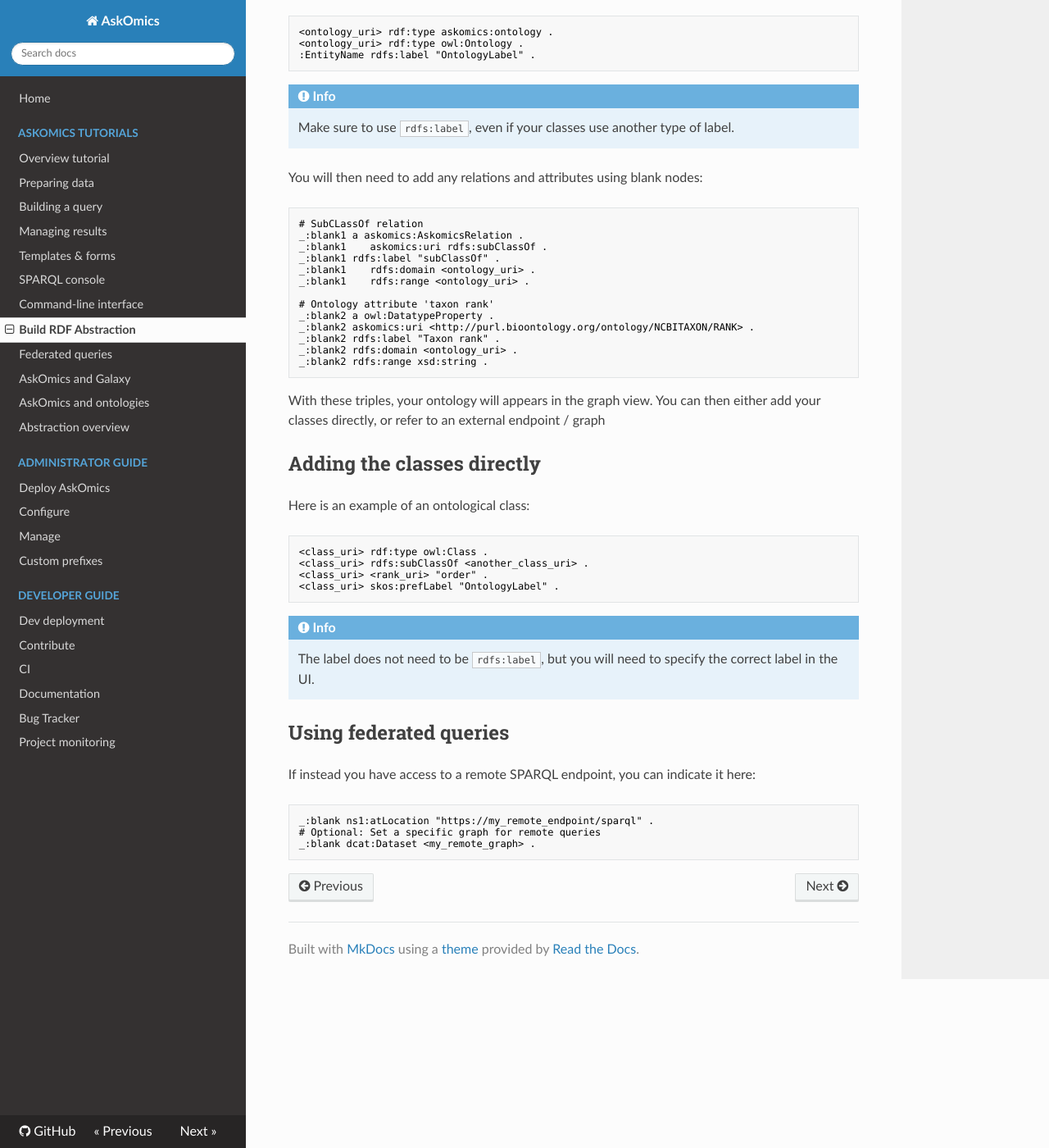
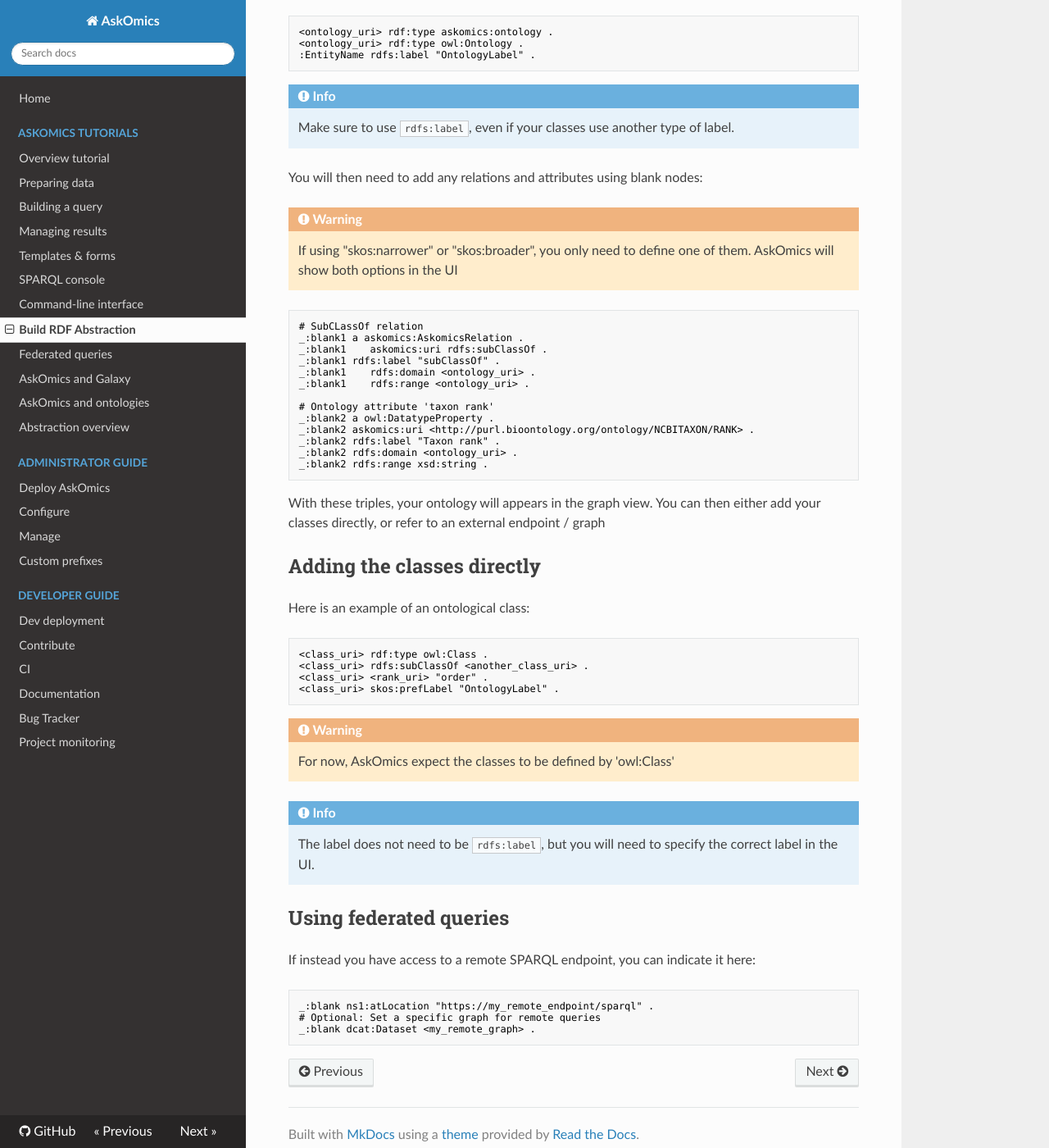
Before and after one commit to askomics/flaskomics, an MkDocs documentation site: the page built from docs/abstraction.md, in a window 1280 px wide and 1400 px high, scrolled down 5614 px. Shown: the whole window at 82% size. Built offline with MkDocs 1.6.1, drawn with Linux system fonts in a browser that asks for light colours; nearby versions of some CDN libraries.

Commit message:
More doc

````diff
--- a/docs/abstraction.md
+++ b/docs/abstraction.md
@@ -274,6 +274,10 @@
 
 You will then need to add any relations and attributes using blank nodes:
 
+!!! warning
+    If using "skos:narrower" or "skos:broader", you only need to define one of them.
+    AskOmics will show both options in the UI
+
 ```turtle
 # SubCLassOf relation
 _:blank1 a askomics:AskomicsRelation .
@@ -304,6 +308,9 @@
 <class_uri> skos:prefLabel "OntologyLabel" .
 ```
 
+!!! warning
+    For now, AskOmics expect the classes to be defined by 'owl:Class'
+
 !!! note "Info"
     The label does not need to be `rdfs:label`, but you will need to specify the correct label in the UI.
 
````
Also changed, not shown: CHANGELOG.md (+1 -0 lines).
